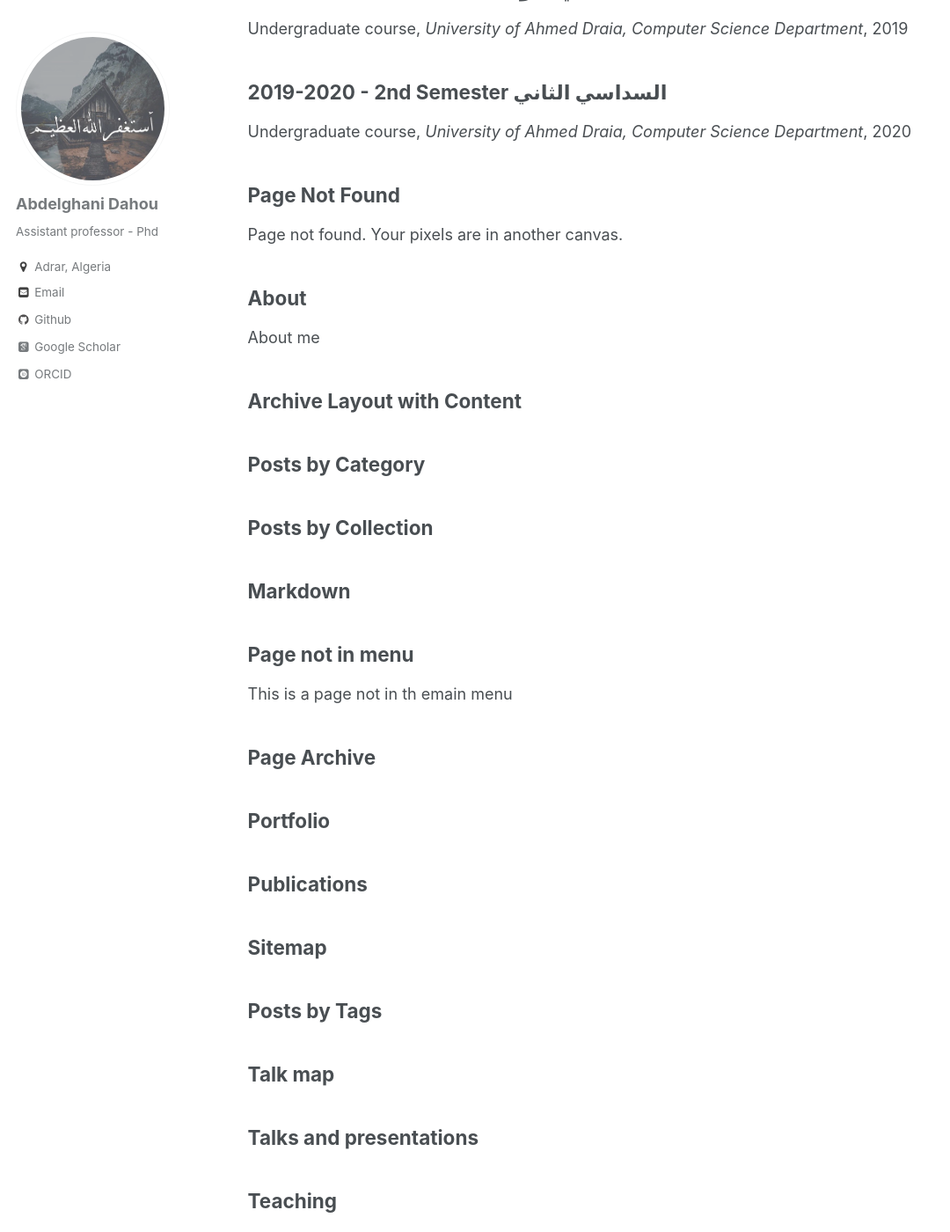
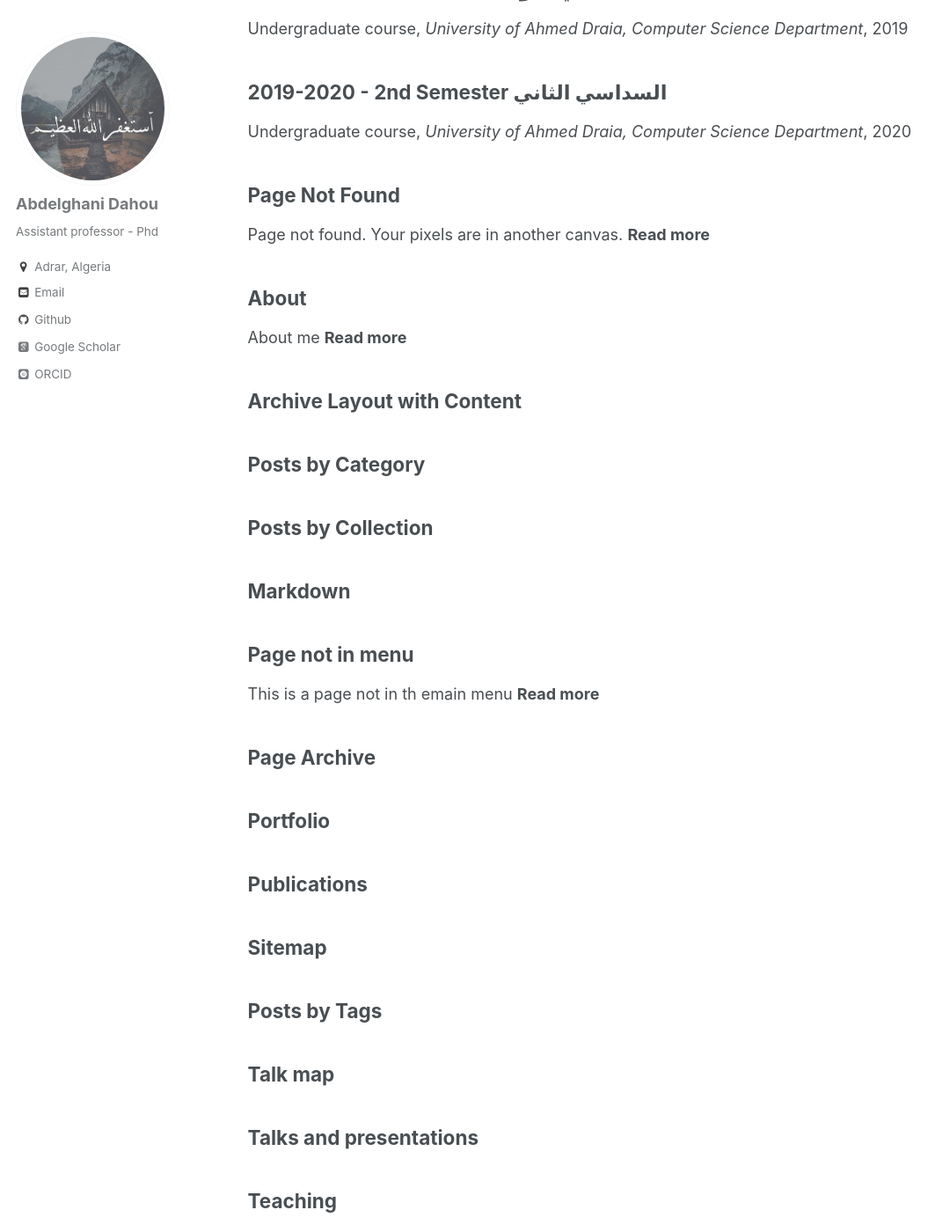
Before and after one commit to dr-dahou-adrar/dr-dahou-adrar.github.io, a Jekyll site: the page built from _pages/sitemap.md, in a window 1280 px wide and 1400 px high, scrolled down 361 px. Shown: the whole window at 88% size, without its empty margins (0-1080 px from the left). Built offline with Jekyll 4.4.1, drawn with Linux system fonts in a browser that asks for light colours; some web fonts are replaced; some of the changed text lies outside the part shown.

Commit message:
read_more enabled

```diff
--- a/_config.yml
+++ b/_config.yml
@@ -18,7 +18,7 @@ teaser                   :  # filename of teaser fallback teaser image placed in
 breadcrumbs              : false # true, false (default)
 words_per_minute         : 160
 future                   : true
-read_more                : "disabled" # if enabled, adds "Read more" links to excerpts
+read_more                : "enabled" # if enabled, adds "Read more" links to excerpts
 comments:
   provider               : # false (default), "disqus", "discourse", "facebook", "google-plus", "staticman", "custom"
   disqus:
--- a/_sass/_archive.scss
+++ b/_sass/_archive.scss
@@ -58,7 +58,7 @@
 
   & + p {
     text-indent: 0;
-    text-align: justify;
+
   }
 }
 
```
